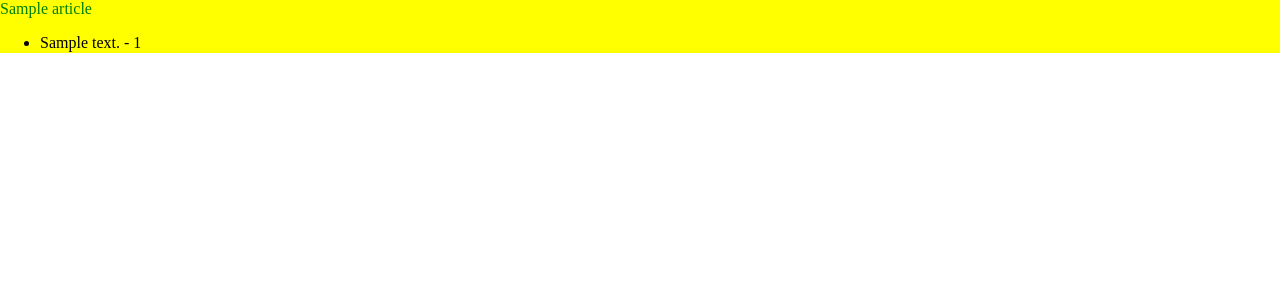
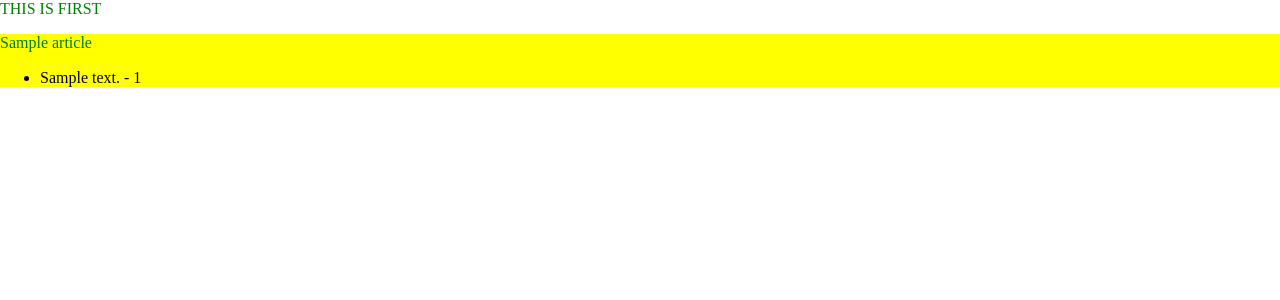
Before and after one commit to perryr16/word_analytics, a Django app: page /words/artsy/1 in a window 1280 px wide. Shown: the top 300 px of the page. Run offline with Django 3.2, Linux system fonts and the light colour scheme; tables that the repository leaves empty hold one stand-in row (values such as "Sample post"); some libraries are stand-ins or nearby versions.

```diff
--- a/words/templates/base.html
+++ b/words/templates/base.html
@@ -13,7 +13,7 @@
 </head>
 
 <body>
-
+  <p>THIS IS FIRST</p>
   {% block page_content %}{% endblock %}
 </body>
 
```
